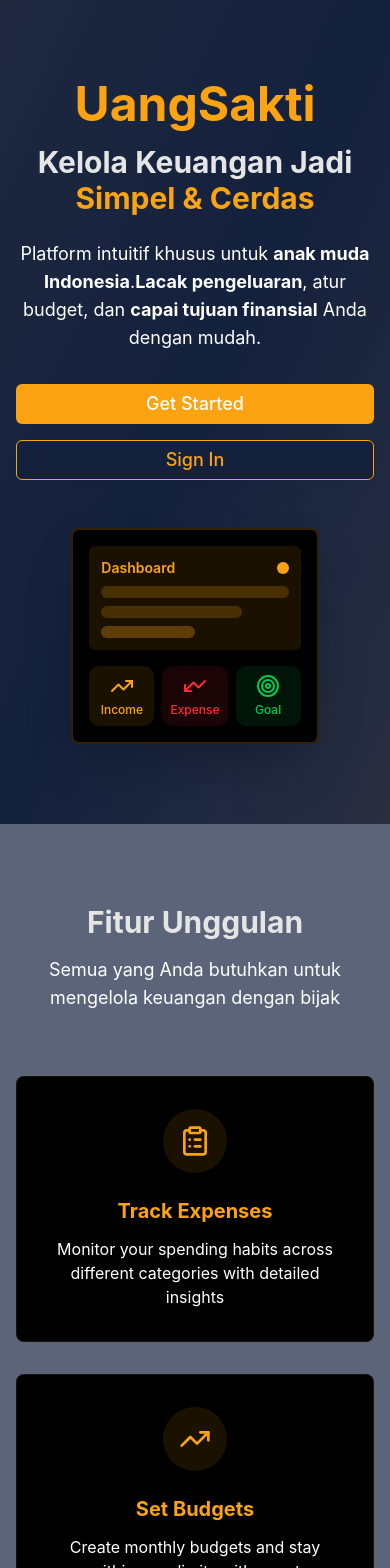
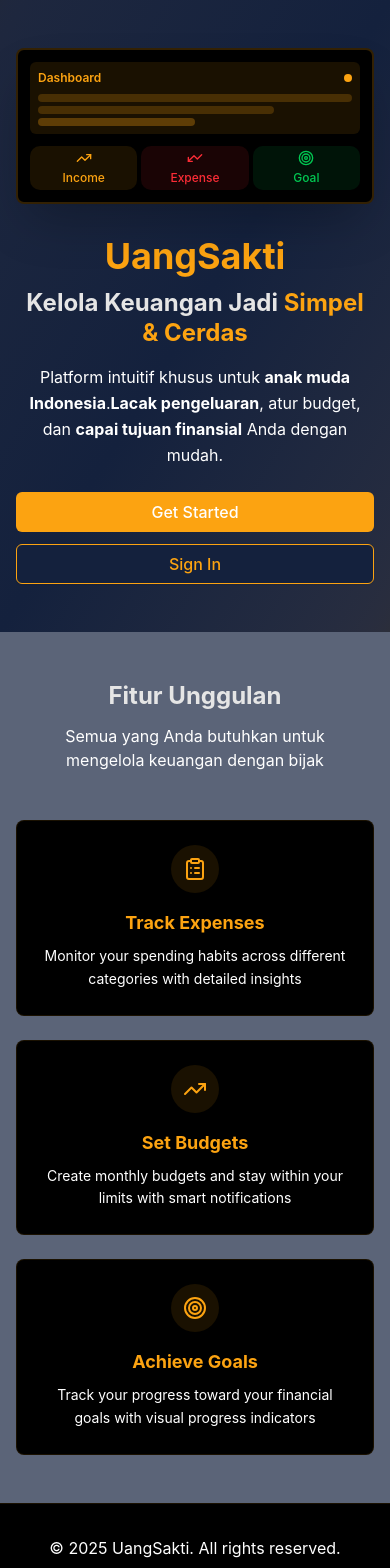
Before and after one commit to sakti787/personal-finance-2.0, a Next.js app: page / in a window 390 px wide. Shown: the top 1568 px of the page. Built offline with nearby package versions, Linux system fonts and the light colour scheme.

Commit message:
first commit

```diff
--- a/src/app/dashboard/budgets/page.tsx
+++ b/src/app/dashboard/budgets/page.tsx
@@ -148,9 +148,9 @@ export default function BudgetsPage() {
 
   return (
     <PageTransition>
-      <div className="p-6">
-        <div className="flex justify-between items-center mb-6">
-          <h1 className="text-3xl font-bold text-foreground">Budgets</h1>
+      <div className="p-4 md:p-6">
+        <div className="flex flex-col sm:flex-row justify-between items-start sm:items-center mb-4 md:mb-6 gap-4">
+          <h1 className="text-2xl md:text-3xl font-bold text-foreground">Budgets</h1>
           <Dialog open={isDialogOpen} onOpenChange={setIsDialogOpen}>
             <DialogTrigger asChild>
               <Button
--- a/src/app/dashboard/categories/page.tsx
+++ b/src/app/dashboard/categories/page.tsx
@@ -94,9 +94,9 @@ export default function CategoriesPage() {
 
   return (
     <PageTransition>
-      <div className="p-6">
-        <div className="flex justify-between items-center mb-6">
-          <h1 className="text-3xl font-bold text-foreground">Categories</h1>
+      <div className="p-4 md:p-6">
+        <div className="flex flex-col sm:flex-row justify-between items-start sm:items-center mb-4 md:mb-6 gap-4">
+          <h1 className="text-2xl md:text-3xl font-bold text-foreground">Categories</h1>
           <Dialog open={isDialogOpen} onOpenChange={setIsDialogOpen}>
             <DialogTrigger asChild>
               <Button
--- a/src/app/dashboard/goals/page.tsx
+++ b/src/app/dashboard/goals/page.tsx
@@ -132,9 +132,9 @@ export default function GoalsPage() {
 
   return (
     <PageTransition>
-      <div className="p-6">
-        <div className="flex justify-between items-center mb-6">
-          <h1 className="text-3xl font-bold text-foreground">Financial Goals</h1>
+      <div className="p-4 md:p-6">
+        <div className="flex flex-col sm:flex-row justify-between items-start sm:items-center mb-4 md:mb-6 gap-4">
+          <h1 className="text-2xl md:text-3xl font-bold text-foreground">Financial Goals</h1>
           <Dialog open={isDialogOpen} onOpenChange={setIsDialogOpen}>
             <DialogTrigger asChild>
               <Button
--- a/src/app/dashboard/reports/page.tsx
+++ b/src/app/dashboard/reports/page.tsx
@@ -119,11 +119,11 @@ export default function ReportsPage() {
 
   return (
     <PageTransition>
-      <div className="p-6">
-        <h1 className="text-3xl font-bold text-foreground mb-6">Financial Reports</h1>
+      <div className="p-4 md:p-6">
+        <h1 className="text-2xl md:text-3xl font-bold text-foreground mb-4 md:mb-6">Financial Reports</h1>
 
         {/* Summary Cards */}
-        <div className="grid grid-cols-1 md:grid-cols-3 gap-6 mb-8">
+        <div className="grid grid-cols-1 md:grid-cols-3 gap-4 md:gap-6 mb-6 md:mb-8">
           <AnimatedCard delay={0.1}>
             <CardHeader className="pb-2">
               <CardTitle className="text-sm font-medium text-muted-foreground">Total Income</CardTitle>
--- a/src/app/dashboard/transactions/page.tsx
+++ b/src/app/dashboard/transactions/page.tsx
@@ -46,9 +46,9 @@ export default function TransactionsPage() {
 
   return (
     <PageTransition>
-      <div className="p-6">
-        <div className="flex justify-between items-center mb-6">
-          <h1 className="text-3xl font-bold text-foreground">Transactions</h1>
+      <div className="p-4 md:p-6">
+        <div className="flex flex-col sm:flex-row justify-between items-start sm:items-center mb-4 md:mb-6 gap-4">
+          <h1 className="text-2xl md:text-3xl font-bold text-foreground">Transactions</h1>
           <Dialog open={isDialogOpen} onOpenChange={(open) => {
             setIsDialogOpen(open);
             if (!open) setEditTransaction(null);
--- a/src/app/page.tsx
+++ b/src/app/page.tsx
@@ -6,58 +6,58 @@ export default function HomePage() {
   return (
     <div className="min-h-screen bg-background">
       {/* Hero Section - Full Width */}
-      <section className="bg-gradient-to-br from-primary/5 via-background to-primary/10 py-20 px-4">
+      <section className="bg-gradient-to-br from-primary/5 via-background to-primary/10 py-12 md:py-20 px-4">
         <div className="max-w-7xl mx-auto">
-          <div className="grid grid-cols-1 lg:grid-cols-2 gap-12 items-center">
+          <div className="grid grid-cols-1 lg:grid-cols-2 gap-8 lg:gap-12 items-center">
             {/* Left Content */}
-            <div className="text-center lg:text-left">
-              <h1 className="text-5xl lg:text-6xl font-bold text-primary mb-4">
+            <div className="text-center lg:text-left order-2 lg:order-1">
+              <h1 className="text-4xl md:text-5xl lg:text-6xl font-bold text-primary mb-3 md:mb-4">
                 UangSakti
               </h1>
-              <h2 className="text-3xl lg:text-4xl font-bold text-foreground mb-6">
+              <h2 className="text-2xl md:text-3xl lg:text-4xl font-bold text-foreground mb-4 md:mb-6 leading-tight">
                 Kelola Keuangan Jadi <span className="text-primary">Simpel & Cerdas</span>
               </h2>
-              <p className="text-lg text-muted-foreground mb-8 max-w-xl mx-auto lg:mx-0">
+              <p className="text-base md:text-lg text-muted-foreground mb-6 md:mb-8 max-w-xl mx-auto lg:mx-0 leading-relaxed">
                 Platform intuitif khusus untuk <strong>anak muda Indonesia</strong>.
                 <strong>Lacak pengeluaran</strong>, atur budget, dan <strong>capai tujuan finansial</strong> Anda dengan mudah.
               </p>
 
-              <div className="flex flex-col sm:flex-row justify-center lg:justify-start gap-4">
-                <Button asChild size="lg" className="bg-primary text-primary-foreground hover:bg-primary/90 px-8 py-3 text-lg">
+              <div className="flex flex-col sm:flex-row justify-center lg:justify-start gap-3 md:gap-4">
+                <Button asChild size="lg" className="bg-primary text-primary-foreground hover:bg-primary/90 px-6 md:px-8 py-3 text-base md:text-lg w-full sm:w-auto">
                   <Link href="/auth/signup">Get Started</Link>
                 </Button>
-                <Button asChild size="lg" variant="outline" className="border-primary text-primary hover:bg-primary hover:text-primary-foreground px-8 py-3 text-lg">
+                <Button asChild size="lg" variant="outline" className="border-primary text-primary hover:bg-primary hover:text-primary-foreground px-6 md:px-8 py-3 text-base md:text-lg w-full sm:w-auto">
                   <Link href="/auth/login">Sign In</Link>
                 </Button>
               </div>
             </div>
 
             {/* Right Content - Mockup Placeholder */}
-            <div className="flex justify-center lg:justify-end">
-              <div className="relative">
-                <div className="bg-card border-2 border-primary/20 rounded-lg p-4 shadow-2xl max-w-md">
-                  <div className="bg-primary/10 rounded-md p-3 mb-4">
+            <div className="flex justify-center lg:justify-end order-1 lg:order-2">
+              <div className="relative w-full max-w-sm md:max-w-md">
+                <div className="bg-card border-2 border-primary/20 rounded-lg p-3 md:p-4 shadow-2xl">
+                  <div className="bg-primary/10 rounded-md p-2 md:p-3 mb-3 md:mb-4">
                     <div className="flex items-center justify-between mb-2">
-                      <div className="text-sm font-semibold text-primary">Dashboard</div>
-                      <div className="w-3 h-3 bg-primary rounded-full"></div>
+                      <div className="text-xs md:text-sm font-semibold text-primary">Dashboard</div>
+                      <div className="w-2 h-2 md:w-3 md:h-3 bg-primary rounded-full"></div>
                     </div>
-                    <div className="space-y-2">
-                      <div className="h-3 bg-primary/20 rounded"></div>
-                      <div className="h-3 bg-primary/20 rounded w-3/4"></div>
-                      <div className="h-3 bg-primary/30 rounded w-1/2"></div>
+                    <div className="space-y-1 md:space-y-2">
+                      <div className="h-2 md:h-3 bg-primary/20 rounded"></div>
+                      <div className="h-2 md:h-3 bg-primary/20 rounded w-3/4"></div>
+                      <div className="h-2 md:h-3 bg-primary/30 rounded w-1/2"></div>
                     </div>
                   </div>
-                  <div className="grid grid-cols-3 gap-2">
-                    <div className="bg-primary/10 rounded p-2 text-center">
-                      <TrendingUp className="w-6 h-6 text-primary mx-auto mb-1" />
+                  <div className="grid grid-cols-3 gap-1 md:gap-2">
+                    <div className="bg-primary/10 rounded p-1 md:p-2 text-center">
+                      <TrendingUp className="w-4 h-4 md:w-6 md:h-6 text-primary mx-auto mb-1" />
                       <div className="text-xs text-primary font-medium">Income</div>
                     </div>
-                    <div className="bg-red-500/10 rounded p-2 text-center">
-                      <TrendingUp className="w-6 h-6 text-red-500 mx-auto mb-1 rotate-180" />
+                    <div className="bg-red-500/10 rounded p-1 md:p-2 text-center">
+                      <TrendingUp className="w-4 h-4 md:w-6 md:h-6 text-red-500 mx-auto mb-1 rotate-180" />
                       <div className="text-xs text-red-500 font-medium">Expense</div>
                     </div>
-                    <div className="bg-green-500/10 rounded p-2 text-center">
-                      <Target className="w-6 h-6 text-green-500 mx-auto mb-1" />
+                    <div className="bg-green-500/10 rounded p-1 md:p-2 text-center">
+                      <Target className="w-4 h-4 md:w-6 md:h-6 text-green-500 mx-auto mb-1" />
                       <div className="text-xs text-green-500 font-medium">Goal</div>
                     </div>
                   </div>
@@ -69,42 +69,42 @@ export default function HomePage() {
       </section>
 
       {/* Features Section */}
-      <section className="py-20 px-4 bg-muted/30">
+      <section className="py-12 md:py-20 px-4 bg-muted/30">
         <div className="max-w-6xl mx-auto">
-          <div className="text-center mb-16">
-            <h3 className="text-3xl font-bold text-foreground mb-4">Fitur Unggulan</h3>
-            <p className="text-lg text-muted-foreground max-w-2xl mx-auto">
+          <div className="text-center mb-12 md:mb-16">
+            <h3 className="text-2xl md:text-3xl font-bold text-foreground mb-3 md:mb-4">Fitur Unggulan</h3>
+            <p className="text-base md:text-lg text-muted-foreground max-w-2xl mx-auto px-4">
               Semua yang Anda butuhkan untuk mengelola keuangan dengan bijak
             </p>
           </div>
 
-          <div className="grid grid-cols-1 md:grid-cols-3 gap-8">
-            <div className="bg-card p-8 rounded-lg border border-primary/10 hover:border-primary/30 transition-colors text-center">
-              <div className="bg-primary/10 w-16 h-16 rounded-full flex items-center justify-center mx-auto mb-6">
-                <ClipboardList className="w-8 h-8 text-primary" />
+          <div className="grid grid-cols-1 md:grid-cols-3 gap-6 md:gap-8">
+            <div className="bg-card p-6 md:p-8 rounded-lg border border-primary/10 hover:border-primary/30 transition-colors text-center">
+              <div className="bg-primary/10 w-12 h-12 md:w-16 md:h-16 rounded-full flex items-center justify-center mx-auto mb-4 md:mb-6">
+                <ClipboardList className="w-6 h-6 md:w-8 md:h-8 text-primary" />
               </div>
-              <h4 className="text-xl font-bold mb-3 text-primary">Track Expenses</h4>
-              <p className="text-muted-foreground">
+              <h4 className="text-lg md:text-xl font-bold mb-2 md:mb-3 text-primary">Track Expenses</h4>
+              <p className="text-sm md:text-base text-muted-foreground leading-relaxed">
                 Monitor your spending habits across different categories with detailed insights
               </p>
             </div>
 
-            <div className="bg-card p-8 rounded-lg border border-primary/10 hover:border-primary/30 transition-colors text-center">
-              <div className="bg-primary/10 w-16 h-16 rounded-full flex items-center justify-center mx-auto mb-6">
-                <TrendingUp className="w-8 h-8 text-primary" />
+            <div className="bg-card p-6 md:p-8 rounded-lg border border-primary/10 hover:border-primary/30 transition-colors text-center">
+              <div className="bg-primary/10 w-12 h-12 md:w-16 md:h-16 rounded-full flex items-center justify-center mx-auto mb-4 md:mb-6">
+                <TrendingUp className="w-6 h-6 md:w-8 md:h-8 text-primary" />
               </div>
-              <h4 className="text-xl font-bold mb-3 text-primary">Set Budgets</h4>
-              <p className="text-muted-foreground">
+              <h4 className="text-lg md:text-xl font-bold mb-2 md:mb-3 text-primary">Set Budgets</h4>
+              <p className="text-sm md:text-base text-muted-foreground leading-relaxed">
                 Create monthly budgets and stay within your limits with smart notifications
               </p>
             </div>
 
-            <div className="bg-card p-8 rounded-lg border border-primary/10 hover:border-primary/30 transition-colors text-center">
-              <div className="bg-primary/10 w-16 h-16 rounded-full flex items-center justify-center mx-auto mb-6">
-                <Target className="w-8 h-8 text-primary" />
+            <div className="bg-card p-6 md:p-8 rounded-lg border border-primary/10 hover:border-primary/30 transition-colors text-center">
+              <div className="bg-primary/10 w-12 h-12 md:w-16 md:h-16 rounded-full flex items-center justify-center mx-auto mb-4 md:mb-6">
+                <Target className="w-6 h-6 md:w-8 md:h-8 text-primary" />
               </div>
-              <h4 className="text-xl font-bold mb-3 text-primary">Achieve Goals</h4>
-              <p className="text-muted-foreground">
+              <h4 className="text-lg md:text-xl font-bold mb-2 md:mb-3 text-primary">Achieve Goals</h4>
+              <p className="text-sm md:text-base text-muted-foreground leading-relaxed">
                 Track your progress toward your financial goals with visual progress indicators
               </p>
             </div>
```
Also changed, not shown: src/app/auth/login/page.tsx (+13 -12 lines), src/app/auth/signup/page.tsx (+12 -12 lines), src/app/dashboard/page.tsx (+13 -13 lines), src/app/globals.css (+25 -0 lines), src/app/viewport.ts (added, +8 -0 lines), src/components/auth/add-transaction-container.tsx (+59 -8 lines).
